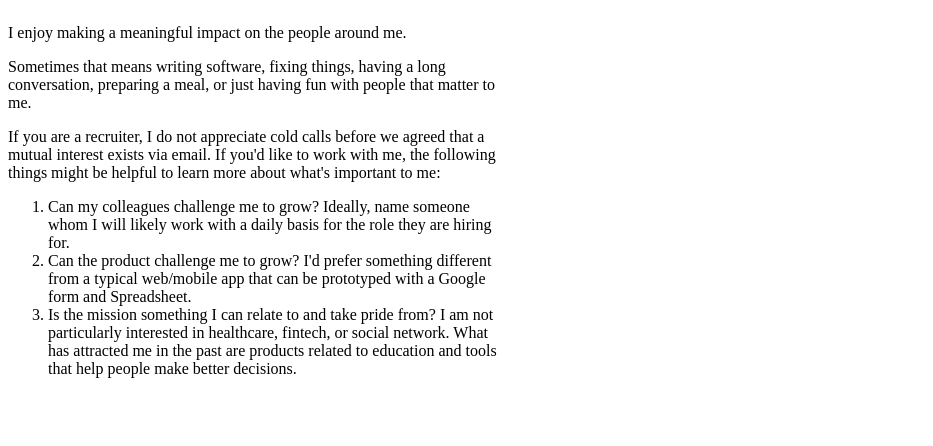
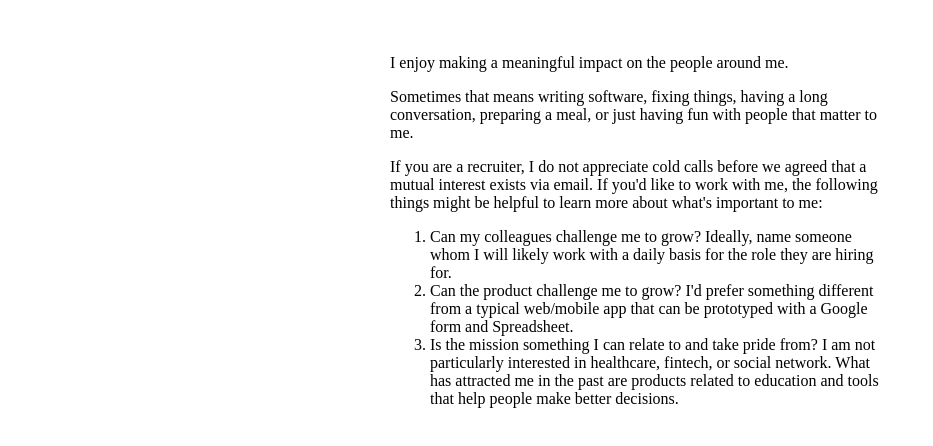
Before and after one commit to cvhu/cvhu.github.io, a plain HTML site: page index.html in a window 1280 px wide. Shown: the whole page, without its empty margins (0-933 px from the left). Drawn offline with Linux system fonts and the light colour scheme.

Commit message:
Update index.html

```diff
--- a/index.html
+++ b/index.html
@@ -1,7 +1,7 @@
 <html>
   <body>
-    <div style="display:flex;">
-      <div style="width:500px;justify-content:center;">
+    <div style="display:flex;justify-content:center;padding: 30px;">
+      <div style="width:500px;">
         <p>I enjoy making a meaningful impact on the people around me.</p>
         <p>Sometimes that means writing software, fixing things, having a long conversation, preparing a meal, or just having fun with people that matter to me.</p>
 
```
